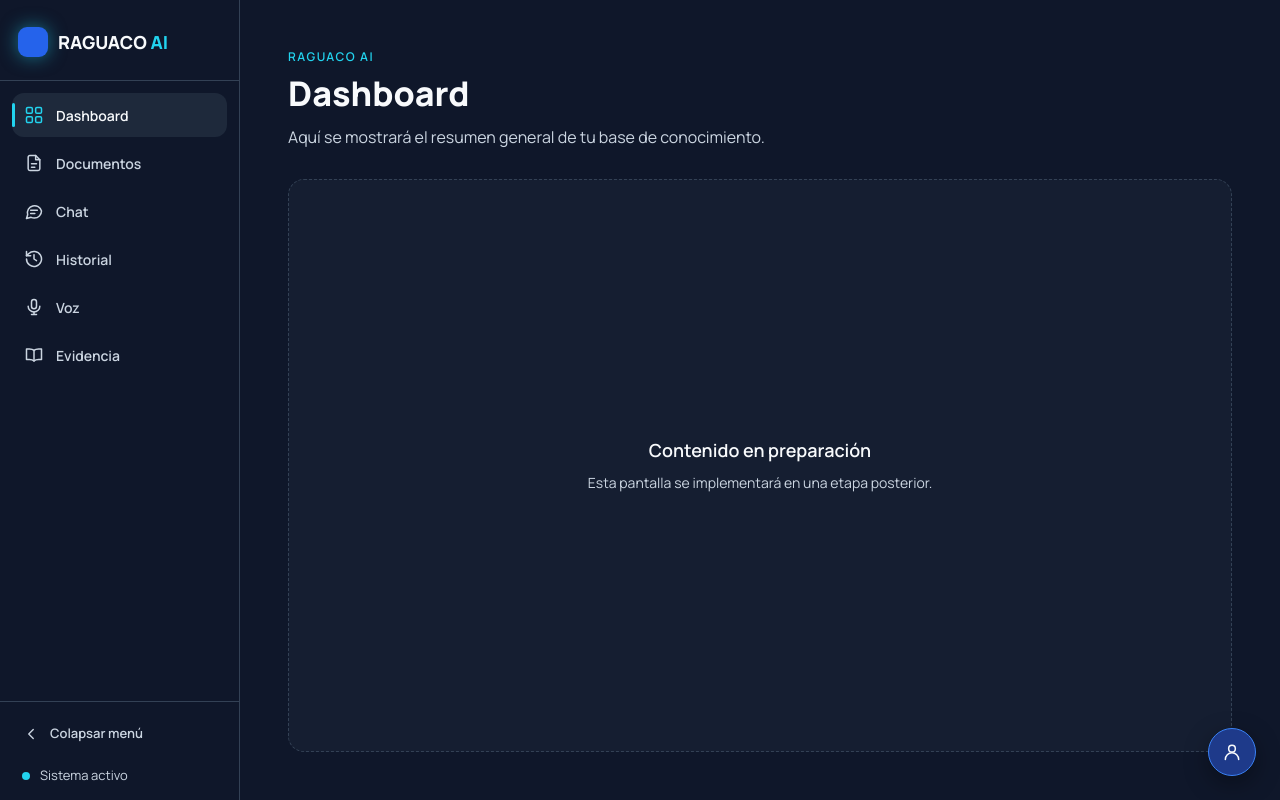
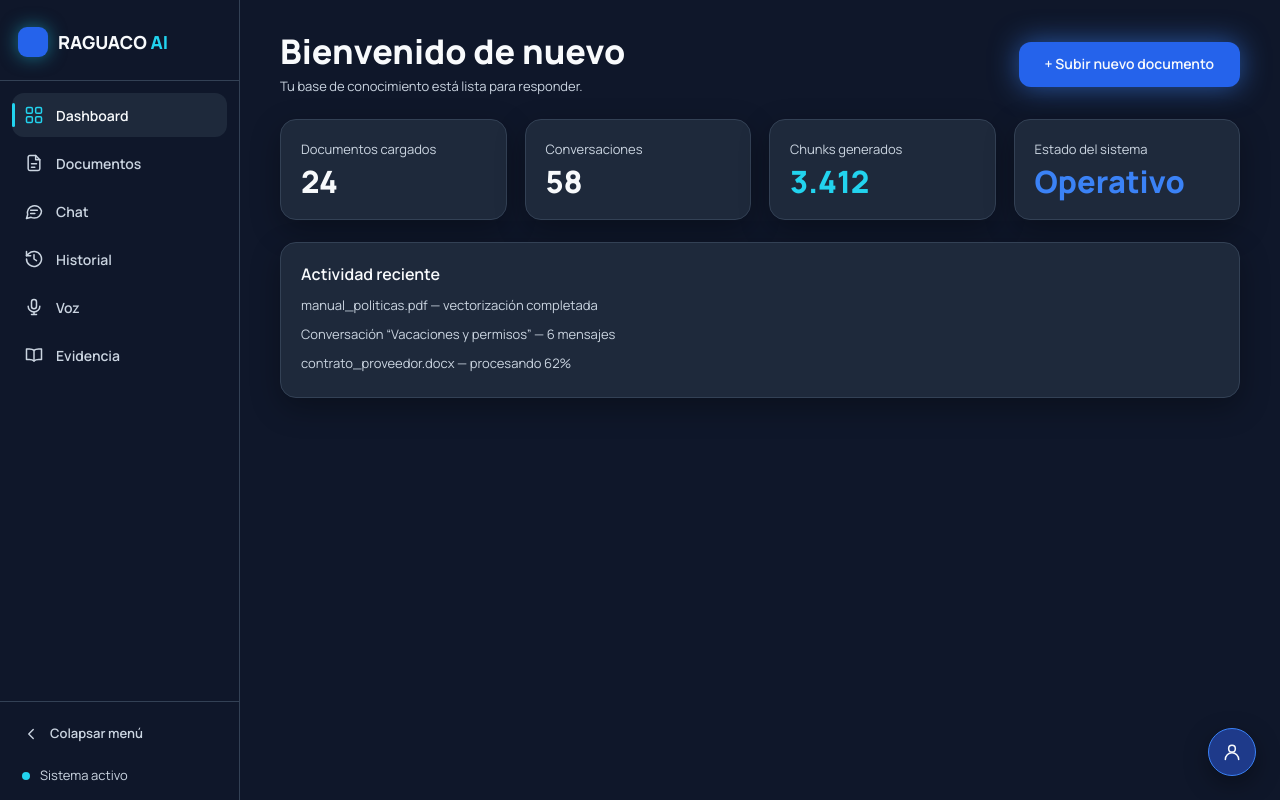
Before and after one commit to ochuxx-u/raguaco, a React (Vite) app in the folder frontend/: page / in a window 1280 px wide. Both pictures are taken after a click on the link "Dashboard". Built offline with nearby package versions, Linux system fonts and the light colour scheme.

Commit message:
Implementando la interfaz del dashboard

```diff
--- a/frontend/src/App.jsx
+++ b/frontend/src/App.jsx
@@ -26,7 +26,7 @@ function App() {
   const renderActivePage = () => {
     switch (activeView) {
       case 'dashboard':
-        return <DashboardPage />
+        return <DashboardPage onNavigate={handleNavigate} />
       case 'documents':
         return <DocumentsPage />
       case 'chat':
@@ -38,7 +38,7 @@ function App() {
       case 'evidence':
         return <EvidencePage />
       default:
-        return <DashboardPage />
+        return <DashboardPage onNavigate={handleNavigate} />
     }
   }
 
--- /dev/null
+++ b/frontend/src/components/dashboard/RecentActivity.css
@@ -0,0 +1,26 @@
+.recent-activity {
+  min-width: 0;
+  padding: 20px;
+  background-color: var(--color-surface);
+  border: 1px solid var(--color-border);
+  border-radius: var(--radius-card);
+  box-shadow: 0 10px 30px rgba(0, 0, 0, 0.3);
+}
+
+.recent-activity__title {
+  color: var(--color-text);
+  font-size: var(--font-size-16);
+  font-weight: var(--font-weight-semibold);
+  line-height: 1.4;
+}
+
+.recent-activity__list {
+  margin-top: 6px;
+}
+
+.recent-activity__item {
+  color: var(--color-text-muted);
+  font-size: var(--font-size-13);
+  line-height: 2.2;
+  overflow-wrap: anywhere;
+}
--- /dev/null
+++ b/frontend/src/components/dashboard/RecentActivity.jsx
@@ -0,0 +1,21 @@
+import './RecentActivity.css'
+
+function RecentActivity({ items }) {
+  return (
+    <section className="recent-activity" aria-labelledby="recent-activity-title">
+      <h2 className="recent-activity__title" id="recent-activity-title">
+        Actividad reciente
+      </h2>
+
+      <ul className="recent-activity__list">
+        {items.map((item) => (
+          <li className="recent-activity__item" key={item.id}>
+            {item.message}
+          </li>
+        ))}
+      </ul>
+    </section>
+  )
+}
+
+export default RecentActivity
--- /dev/null
+++ b/frontend/src/components/dashboard/StatCard.css
@@ -0,0 +1,34 @@
+.stat-card {
+  display: flex;
+  flex-direction: column;
+  min-width: 0;
+  padding: 20px;
+  background-color: var(--color-surface);
+  border: 1px solid var(--color-border);
+  border-radius: var(--radius-card);
+  box-shadow: 0 10px 30px rgba(0, 0, 0, 0.3);
+}
+
+.stat-card__label {
+  color: var(--color-text-muted);
+  font-size: var(--font-size-13);
+  line-height: 1.4;
+}
+
+.stat-card__value {
+  padding-top: 6px;
+  margin-top: auto;
+  color: var(--color-text);
+  font-size: clamp(var(--font-size-24), 2.4vw, var(--font-size-34));
+  font-weight: var(--font-weight-extrabold);
+  line-height: 1.15;
+  overflow-wrap: anywhere;
+}
+
+.stat-card--accent .stat-card__value {
+  color: var(--color-accent);
+}
+
+.stat-card--interactive .stat-card__value {
+  color: var(--color-interactive);
+}
--- /dev/null
+++ b/frontend/src/components/dashboard/StatCard.jsx
@@ -0,0 +1,12 @@
+import './StatCard.css'
+
+function StatCard({ label, value, tone = 'default' }) {
+  return (
+    <article className={`stat-card stat-card--${tone}`}>
+      <p className="stat-card__label">{label}</p>
+      <p className="stat-card__value">{value}</p>
+    </article>
+  )
+}
+
+export default StatCard
--- /dev/null
+++ b/frontend/src/pages/DashboardPage.css
@@ -0,0 +1,107 @@
+.dashboard {
+  display: flex;
+  flex-direction: column;
+  gap: 22px;
+  width: 100%;
+  max-width: 1440px;
+  min-width: 0;
+  margin: 0 auto;
+  padding: 32px 40px;
+}
+
+.dashboard__header {
+  display: flex;
+  flex-wrap: wrap;
+  align-items: center;
+  gap: 24px;
+}
+
+.dashboard__heading {
+  flex: 1 1 320px;
+  min-width: 0;
+}
+
+.dashboard__title {
+  color: var(--color-text);
+  font-size: var(--font-size-34);
+  font-weight: var(--font-weight-extrabold);
+  line-height: 1.15;
+}
+
+.dashboard__subtitle {
+  margin-top: 6px;
+  color: var(--color-text-muted);
+  font-size: var(--font-size-13);
+  line-height: 1.5;
+}
+
+.dashboard__action {
+  display: inline-flex;
+  flex: 0 0 auto;
+  align-items: center;
+  justify-content: center;
+  margin-left: auto;
+  padding: 14px 26px;
+  color: var(--color-text);
+  background-color: var(--color-primary);
+  border-radius: var(--radius-button);
+  box-shadow: var(--shadow-primary);
+  font-size: var(--font-size-14);
+  font-weight: var(--font-weight-semibold);
+  line-height: 1.2;
+  white-space: nowrap;
+  transition:
+    background-color 150ms ease,
+    box-shadow 150ms ease;
+}
+
+.dashboard__action:hover {
+  background-color: var(--color-interactive);
+}
+
+.dashboard__stats {
+  display: grid;
+  grid-template-columns: repeat(4, minmax(0, 1fr));
+  gap: 18px;
+}
+
+@media (min-width: 768px) and (max-width: 1023px) {
+  .dashboard {
+    padding: 28px 24px;
+  }
+
+  .dashboard__stats {
+    grid-template-columns: repeat(2, minmax(0, 1fr));
+  }
+}
+
+@media (max-width: 767px) {
+  .dashboard {
+    gap: 20px;
+    padding: 24px 20px;
+  }
+
+  .dashboard__header {
+    flex-direction: column;
+    align-items: flex-start;
+    gap: 16px;
+  }
+
+  .dashboard__heading {
+    flex-basis: auto;
+  }
+
+  .dashboard__title {
+    font-size: var(--font-size-24);
+  }
+
+  .dashboard__action {
+    width: 100%;
+    margin-left: 0;
+  }
+
+  .dashboard__stats {
+    grid-template-columns: minmax(0, 1fr);
+    gap: 12px;
+  }
+}
--- a/frontend/src/pages/DashboardPage.jsx
+++ b/frontend/src/pages/DashboardPage.jsx
@@ -1,11 +1,82 @@
-import PlaceholderPage from './PlaceholderPage.jsx'
+import RecentActivity from '../components/dashboard/RecentActivity.jsx'
+import StatCard from '../components/dashboard/StatCard.jsx'
+import './DashboardPage.css'
 
-function DashboardPage() {
+const stats = [
+  {
+    id: 'documents',
+    label: 'Documentos cargados',
+    value: '24',
+  },
+  {
+    id: 'conversations',
+    label: 'Conversaciones',
+    value: '58',
+  },
+  {
+    id: 'chunks',
+    label: 'Chunks generados',
+    value: '3.412',
+    tone: 'accent',
+  },
+  {
+    id: 'system-status',
+    label: 'Estado del sistema',
+    value: 'Operativo',
+    tone: 'interactive',
+  },
+]
+
+const recentActivity = [
+  {
+    id: 'manual-politicas',
+    message: 'manual_politicas.pdf — vectorización completada',
+  },
+  {
+    id: 'vacaciones-permisos',
+    message: 'Conversación “Vacaciones y permisos” — 6 mensajes',
+  },
+  {
+    id: 'contrato-proveedor',
+    message: 'contrato_proveedor.docx — procesando 62%',
+  },
+]
+
+function DashboardPage({ onNavigate = () => {} }) {
   return (
-    <PlaceholderPage
-      title="Dashboard"
-      description="Aquí se mostrará el resumen general de tu base de conocimiento."
-    />
+    <section className="dashboard" aria-labelledby="dashboard-title">
+      <header className="dashboard__header">
+        <div className="dashboard__heading">
+          <h1 className="dashboard__title" id="dashboard-title">
+            Bienvenido de nuevo
+          </h1>
+          <p className="dashboard__subtitle">
+            Tu base de conocimiento está lista para responder.
+          </p>
+        </div>
+
+        <button
+          className="dashboard__action"
+          type="button"
+          onClick={() => onNavigate('documents')}
+        >
+          + Subir nuevo documento
+        </button>
+      </header>
+
+      <section className="dashboard__stats" aria-label="Estadísticas de la base de conocimiento">
+        {stats.map((stat) => (
+          <StatCard
+            key={stat.id}
+            label={stat.label}
+            tone={stat.tone}
+            value={stat.value}
+          />
+        ))}
+      </section>
+
+      <RecentActivity items={recentActivity} />
+    </section>
   )
 }
 
```
